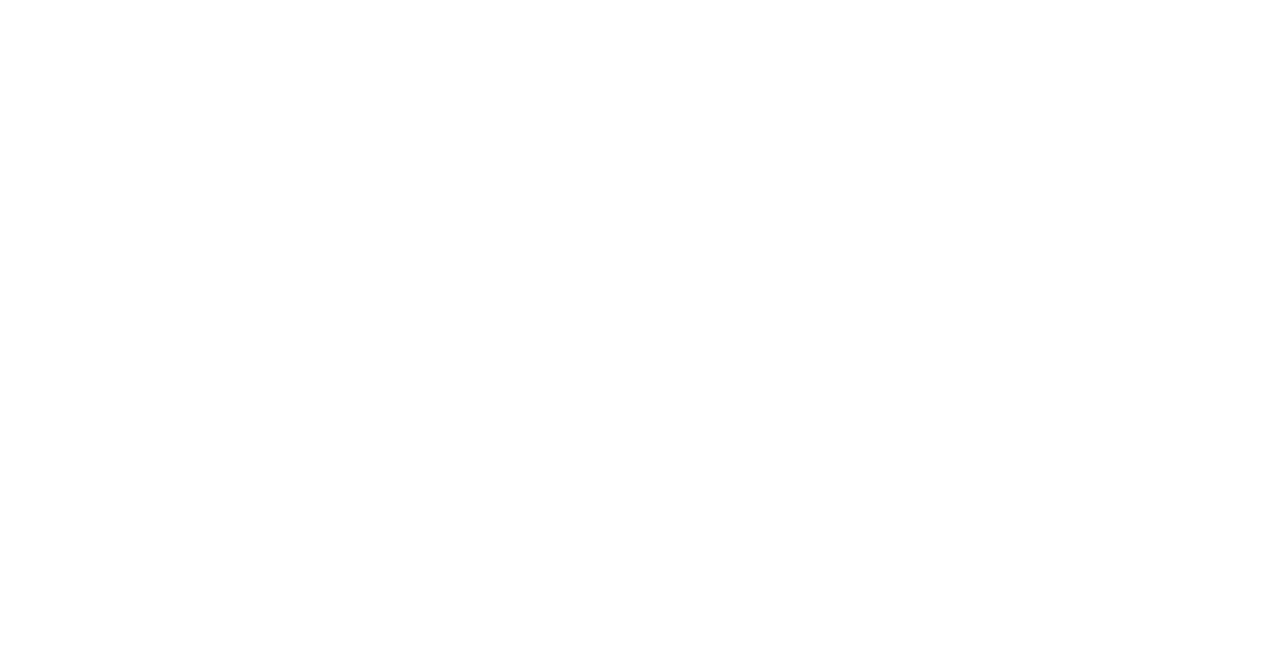
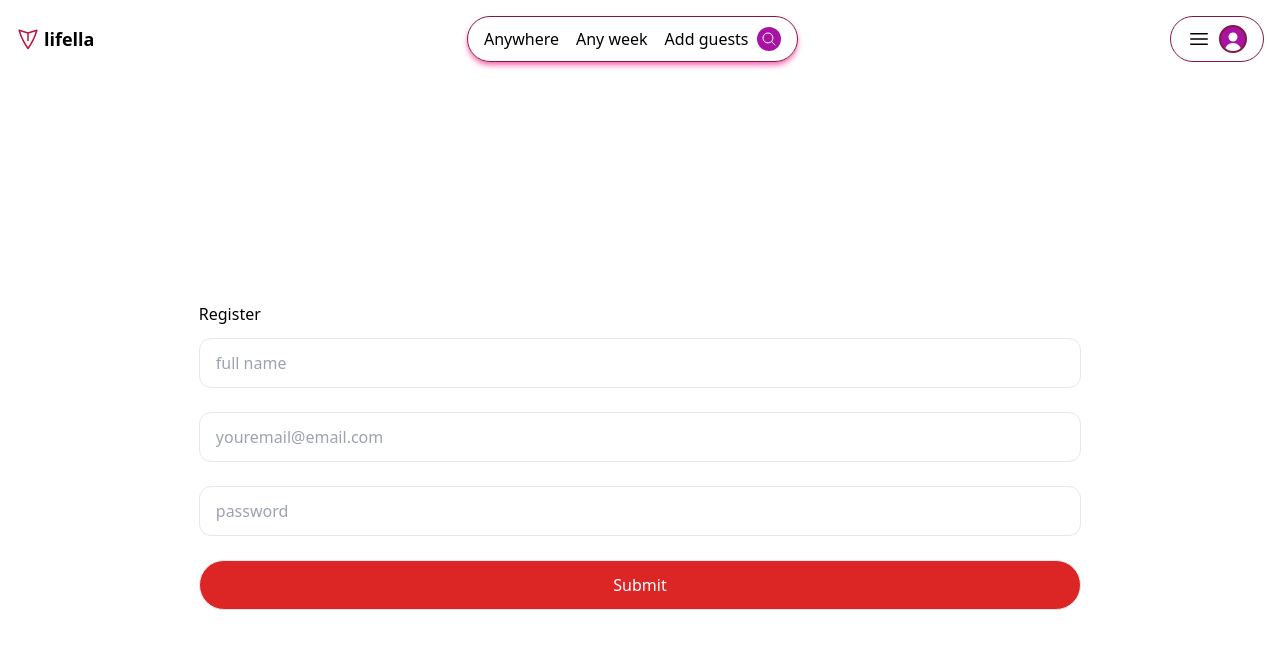
Before and after one commit to Ikendu/bookbetter, a React (Vite) app in the folder clients/: page /register in a window 1280 px wide. Before the commit this address had no page. Shown: the top 648 px of the page. Built offline with nearby package versions, Linux system fonts and the light colour scheme; the HTML template or start-up script is replaced by a standard one.

Commit message:
register page added

```diff
--- a/clients/src/App.jsx
+++ b/clients/src/App.jsx
@@ -3,6 +3,7 @@
 import IndexPage from "./Pages/IndexPage";
 import LoginPage from "./Pages/LoginPage";
 import Layout from "./Pages/Layout";
+import RegisterPage from "./Pages/RegisterPage";
 
 function App() {
   return (
@@ -11,6 +12,7 @@
         <Route path="/" element={<Layout />}>
           <Route index element={<IndexPage />} />
           <Route path="/login" element={<LoginPage />} />
+          <Route path="/register" element={<RegisterPage />} />
         </Route>
       </Routes>
     </div>
--- a/clients/src/Pages/Layout.jsx
+++ b/clients/src/Pages/Layout.jsx
@@ -3,7 +3,7 @@
 
 function Layout() {
   return (
-    <div className="p-4 flex flex-col">
+    <div className="p-4">
       <HeaderPage />
       <Outlet />
     </div>
--- a/clients/src/Pages/LoginPage.jsx
+++ b/clients/src/Pages/LoginPage.jsx
@@ -1,3 +1,5 @@
+import { Link } from "react-router-dom";
+
 const LoginPage = () => {
   return (
     <div className="flex grow items-center  min-h-screen justify-around">
@@ -7,6 +9,17 @@
           <input type="text" placeholder="youremail@mail.com" />
           <input type="password" placeholder="password" />
           <button className="primary">Submit</button>
+          <div>
+            <p className="text-gray-500">
+              Dont have an accout?{" "}
+              <Link
+                className="underline text-black font-semibold"
+                to={`/register`}
+              >
+                Register now
+              </Link>
+            </p>
+          </div>
         </form>
       </div>
     </div>
--- /dev/null
+++ b/clients/src/Pages/RegisterPage.jsx
@@ -0,0 +1,19 @@
+import React from "react";
+
+function RegisterPage() {
+  return (
+    <div className="min-h-screen flex items-center justify-center">
+      <div className="">
+        <h1>Register</h1>
+        <form>
+          <input type="text" placeholder="full name" />
+          <input type="email" placeholder="youremail@email.com" />
+          <input type="password" placeholder="password" />
+          <button className="primary">Submit</button>
+        </form>
+      </div>
+    </div>
+  );
+}
+
+export default RegisterPage;
```
